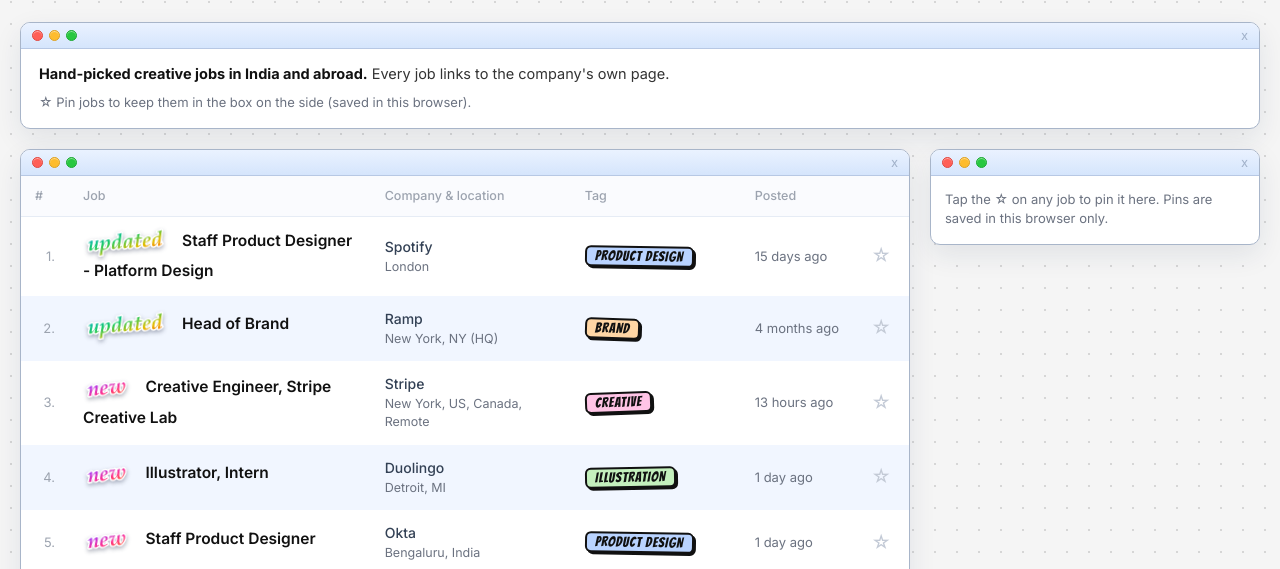
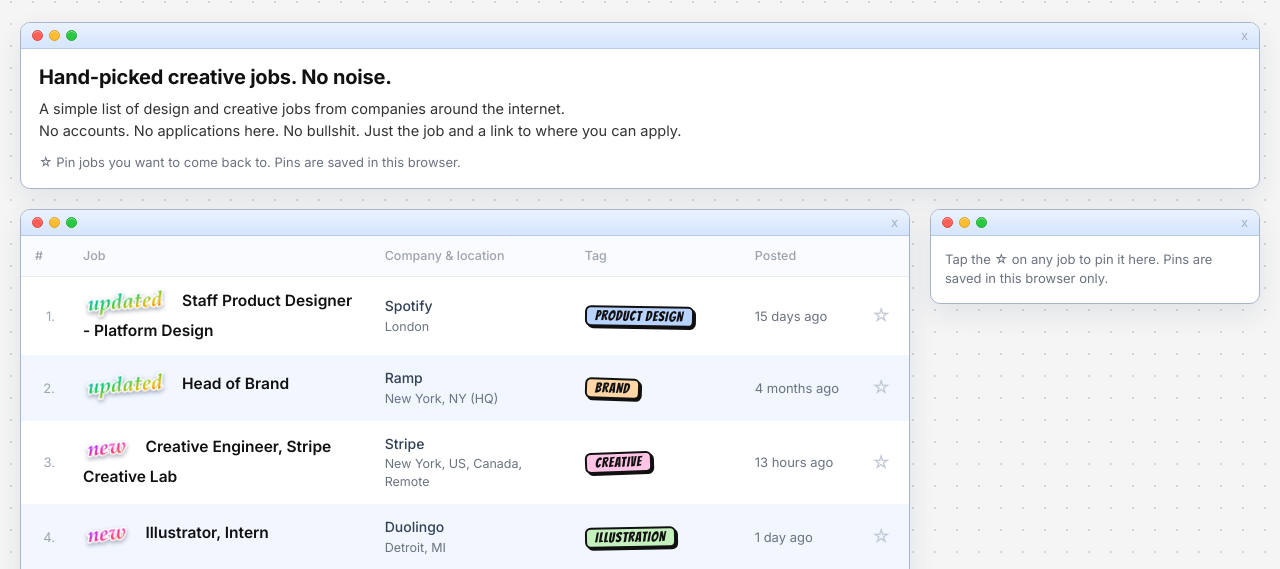
Before and after one commit to imti-ahmed/Oddities-Site, a PHP site: page / in a window 1280 px wide. Shown: the part 53-622 px from the top of the page. Run offline with PHP 8.4, Linux system fonts and the light colour scheme; some web fonts are replaced.

Commit message:
Welcome card: new copy (Hand-picked creative jobs. No noise.)
Co-Authored-By: Claude Sonnet 5.5 <noreply@anthropic.com>
Claude-Session: https://claude.ai/code/session_01ESDPcYUjbkEt4bugoRiZYx

```diff
--- a/index.php
+++ b/index.php
@@ -103,8 +103,11 @@ function table_head(): string
   <section id="listView">
     <div class="intro win" id="intro">
       <?= winbar() ?>
-      <div class="winbody"><b><?= h($settings['tagline']) ?></b> Every job links to the company's own page.
-      <div class="legend">&#9734; Pin jobs to keep them in the box on the side (saved in this browser).</div></div>
+      <div class="winbody">
+        <div class="lead">Hand-picked creative jobs. No noise.</div>
+        <p>A simple list of design and creative jobs from companies around the internet.<br>No accounts. No applications here. No bullshit. Just the job and a link to where you can apply.</p>
+        <div class="legend">&#9734; Pin jobs you want to come back to. Pins are saved in this browser.</div>
+      </div>
     </div>
 
     <div class="layout">
--- a/style.css
+++ b/style.css
@@ -72,8 +72,9 @@ button, select, input { font: inherit; color: inherit; }
 
 /* ---------- welcome card ---------- */
 .intro { margin: 22px 0 0; font-size: 14.5px; color: #333; }
-.intro b { color: var(--ink); }
-.intro .legend { margin-top: 9px; color: var(--muted); font-size: 13px; display: flex; flex-wrap: wrap; gap: 8px 18px; align-items: center; }
+.intro .lead { font-size: 20px; font-weight: 700; letter-spacing: -.01em; color: var(--ink); margin: 0 0 6px; }
+.intro p { margin: 0; line-height: 1.55; }
+.intro .legend { margin-top: 10px; color: var(--muted); font-size: 13px; display: flex; flex-wrap: wrap; gap: 8px 18px; align-items: center; }
 
 /* ---------- layout: table + pinned window ---------- */
 .layout { display: flex; gap: 20px; align-items: flex-start; margin-top: 20px; }
```
